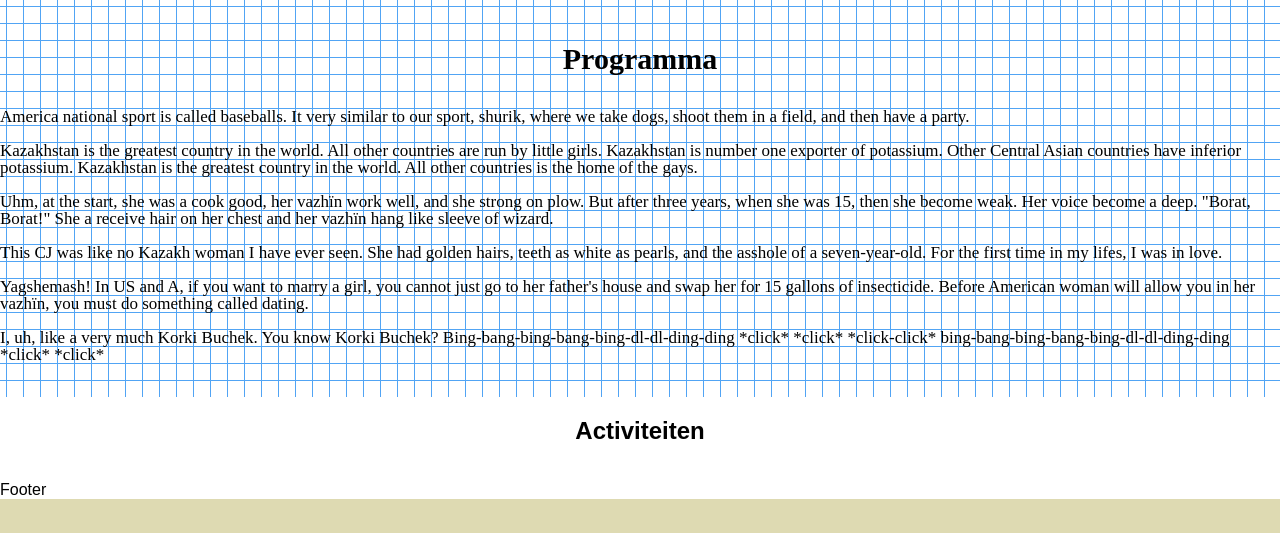
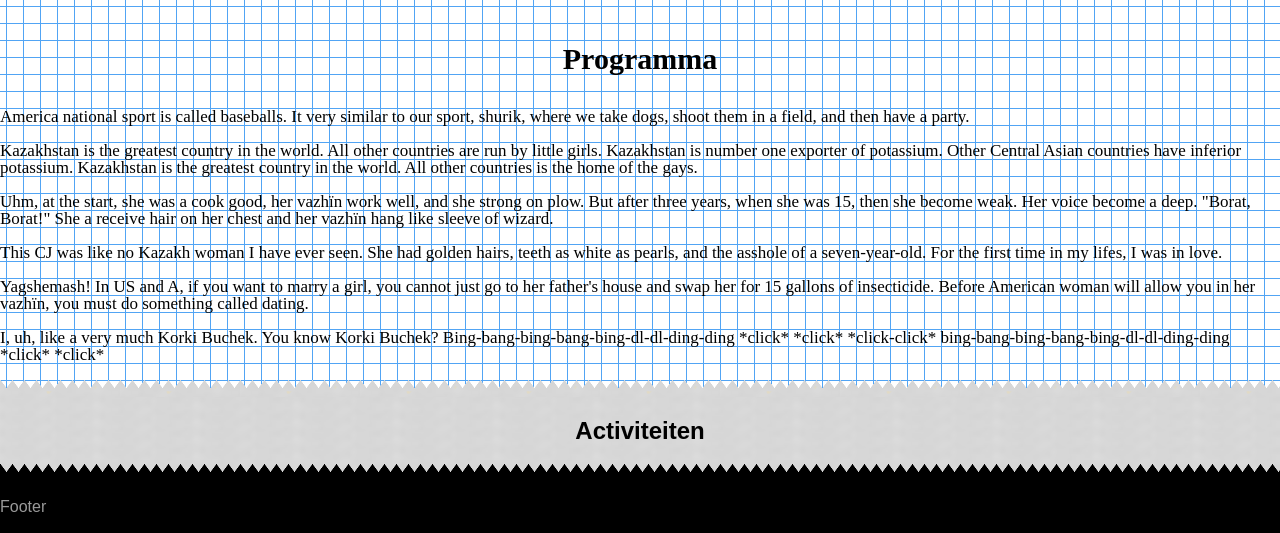
Before and after one commit to vierbergenlars/elf, a PHP site: page / in a window 1280 px wide. Shown: the part 3038-3571 px from the top of the page. Before the commit the page ends 3537 px from the top, so only its background shows below. Run offline with PHP 8.4, Linux system fonts and the light colour scheme; style sheets or scripts are compiled from the project's sources.

Commit message:
Add backgrounds for last sections

```diff
--- a/less/main.less
+++ b/less/main.less
@@ -20,7 +20,7 @@ article .container {
 	margin-top: -@sawed-image-height;
 }
 
-article {
+article, footer {
 	&:before {
 		position: relative;
 		display: block;
@@ -103,3 +103,18 @@ header {
 	}
 	background: url("../img/album-paper.png");
 }
+
+#sec-act {
+	&:before {
+		background: url("../img/plain-paper-saw-12x4-top.png");
+	}
+	background: url("../img/plain-paper.png");
+}
+
+footer {
+	&:before {
+		background: url("../img/black-saw-12x4-top.png");
+	}
+	background: black;
+	color: @gray-light;
+}
```
Also changed, not shown: img/black-saw-12x4-top.png (added), img/plain-paper-saw-12x4-top.png (added), img/plain-paper.png (added), 3 other files.
